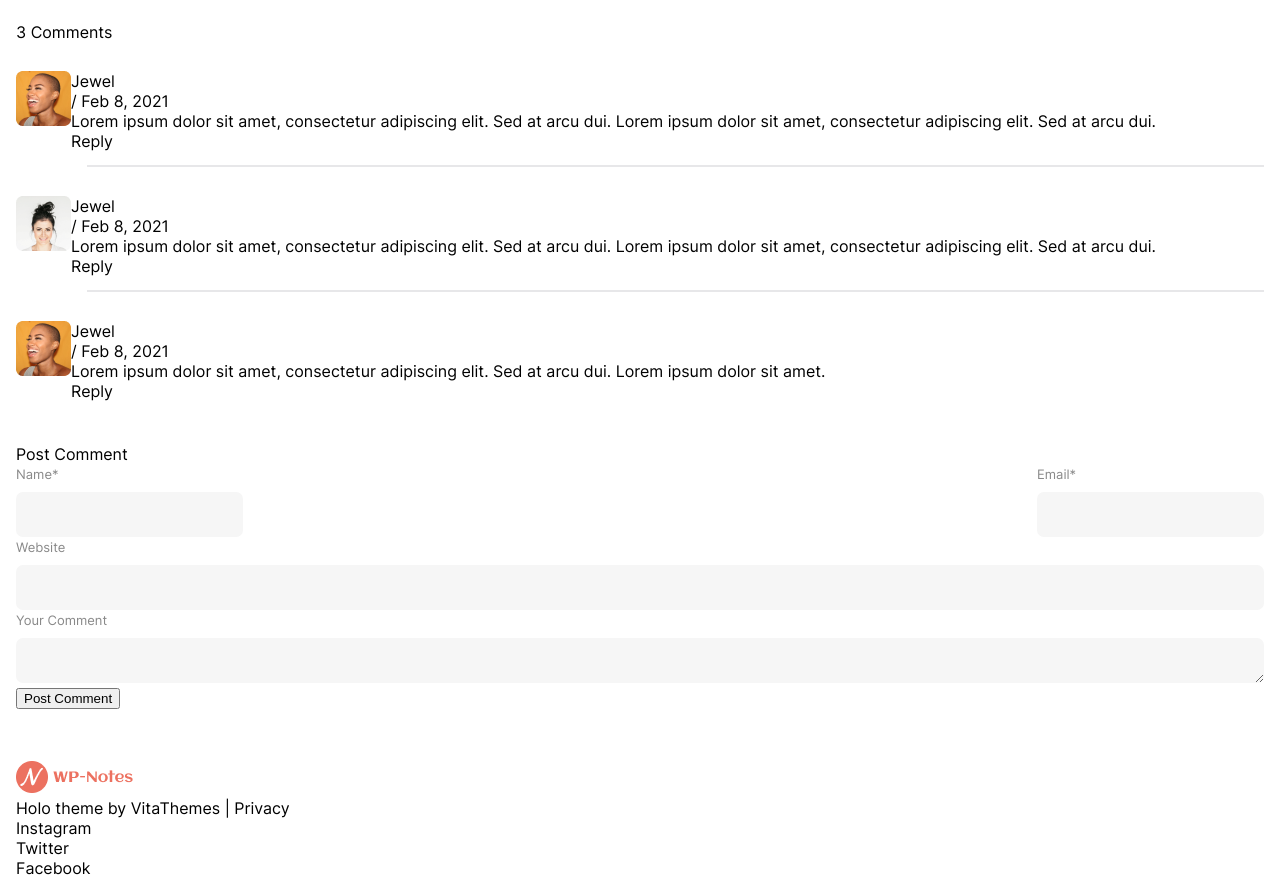
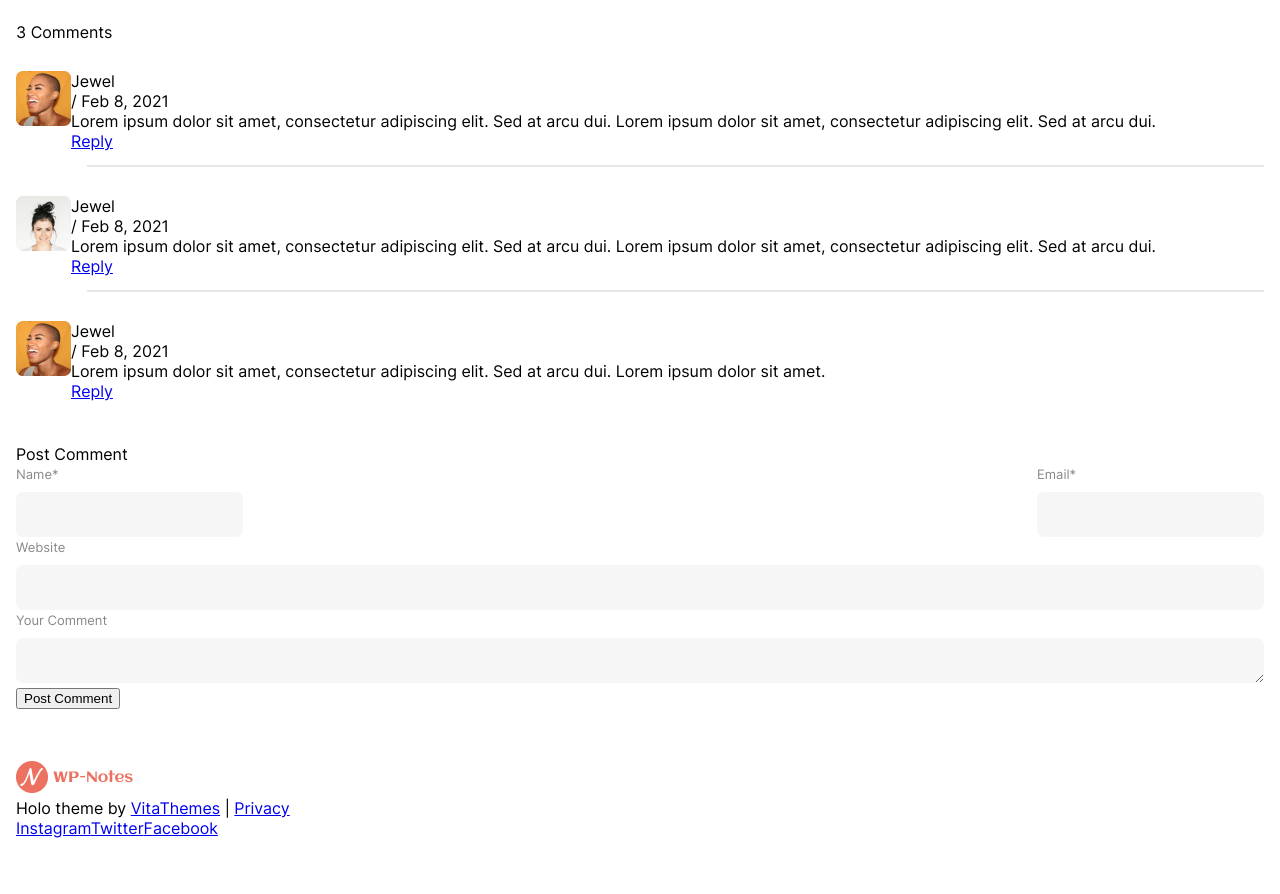
Before and after one commit to IlyaMak/next-js-layouts, a Next.js app: page /wp-notes/single-blog in a window 1280 px wide. Shown: the part 1080-1974 px from the top of the page. After the commit the page ends 1934 px from the top, so only its background shows below. Built offline with nearby package versions, Linux system fonts and the light colour scheme.

Commit message:
Make links with a tag instead of div tag

```diff
--- a/src/components/wp-notes/comment/comment.jsx
+++ b/src/components/wp-notes/comment/comment.jsx
@@ -20,7 +20,11 @@ export default function Comment({ comment, isChild = false }) {
         <div className={cn("comment__description")}>
           {comment["description"]}
         </div>
-        <div className={cn("comment__reply")}>Reply</div>
+        <div className={cn("comment__reply-container")}>
+          <a className={cn("comment__reply")} href="#">
+            Reply
+          </a>
+        </div>
       </div>
     </div>
   );
--- a/src/components/wp-notes/comment/comment.module.css
+++ b/src/components/wp-notes/comment/comment.module.css
@@ -29,11 +29,16 @@
     line-height: 20px;
   }
 
+  &__reply-container {
+    text-align: right;
+    margin-top: 16px;
+  }
+
   &__reply {
-    text-align: right;
+    color: #898989;
     font-size: 13px;
     line-height: 20px;
-    margin-top: 16px;
+    text-decoration: none;
   }
 
   &--child {
--- a/src/pages/wp-notes/single-blog/index.jsx
+++ b/src/pages/wp-notes/single-blog/index.jsx
@@ -74,9 +74,15 @@ const Notes = () => {
               />
             </div>
             <div className={styles.menu}>
-              <div className={styles["menu__item"]}>Blog</div>
-              <div className={styles["menu__item"]}>Portfolio</div>
-              <div className={styles["menu__item"]}>Contact</div>
+              <a className={styles["menu__item"]} href="../wp-notes">
+                Blog
+              </a>
+              <a className={styles["menu__item"]} href="#">
+                Portfolio
+              </a>
+              <a className={styles["menu__item"]} href="contacts">
+                Contact
+              </a>
             </div>
           </div>
         </div>
@@ -173,16 +179,24 @@ const Notes = () => {
               <div className={styles["footer__main"]}>
                 <div className={styles["footer__privacy"]}>
                   Holo theme by{" "}
-                  <span className={styles["footer__author-link"]}>
+                  <a className={styles["footer__author-link"]} href="#">
                     VitaThemes
-                  </span>{" "}
+                  </a>{" "}
                   |{" "}
-                  <span className={styles["footer__author-link"]}>Privacy</span>
+                  <a className={styles["footer__author-link"]} href="#">
+                    Privacy
+                  </a>
                 </div>
                 <div className={styles["footer__social"]}>
-                  <div className={styles["footer__social-item"]}>Instagram</div>
-                  <div className={styles["footer__social-item"]}>Twitter</div>
-                  <div className={styles["footer__social-item"]}>Facebook</div>
+                  <a className={styles["footer__social-item"]} href="#">
+                    Instagram
+                  </a>
+                  <a className={styles["footer__social-item"]} href="#">
+                    Twitter
+                  </a>
+                  <a className={styles["footer__social-item"]} href="#">
+                    Facebook
+                  </a>
                 </div>
               </div>
             </div>
--- a/src/pages/wp-notes/single-blog/page.module.css
+++ b/src/pages/wp-notes/single-blog/page.module.css
@@ -92,14 +92,16 @@
       display: none;
 
       @media (--xl) {
-        display: block;
+        display: flex;
+        flex-direction: column;
         margin-top: 37px;
-        color: #898989;
-        line-height: 27px;
       }
 
       &__item {
+        color: #898989;
+        line-height: 27px;
         margin-top: 11px;
+        text-decoration: none;
       }
     }
   }
@@ -293,6 +295,7 @@
 
         &__author-link {
           color: #898989;
+          text-decoration: none;
         }
 
         &__social {
@@ -310,6 +313,7 @@
           color: #ec7160;
           line-height: 20px;
           font-size: 13px;
+          text-decoration: none;
         }
       }
     }
```
Also changed, not shown: src/pages/wp-notes/index.jsx (+23 -9 lines), src/pages/wp-notes/page.module.css (+7 -3 lines).
